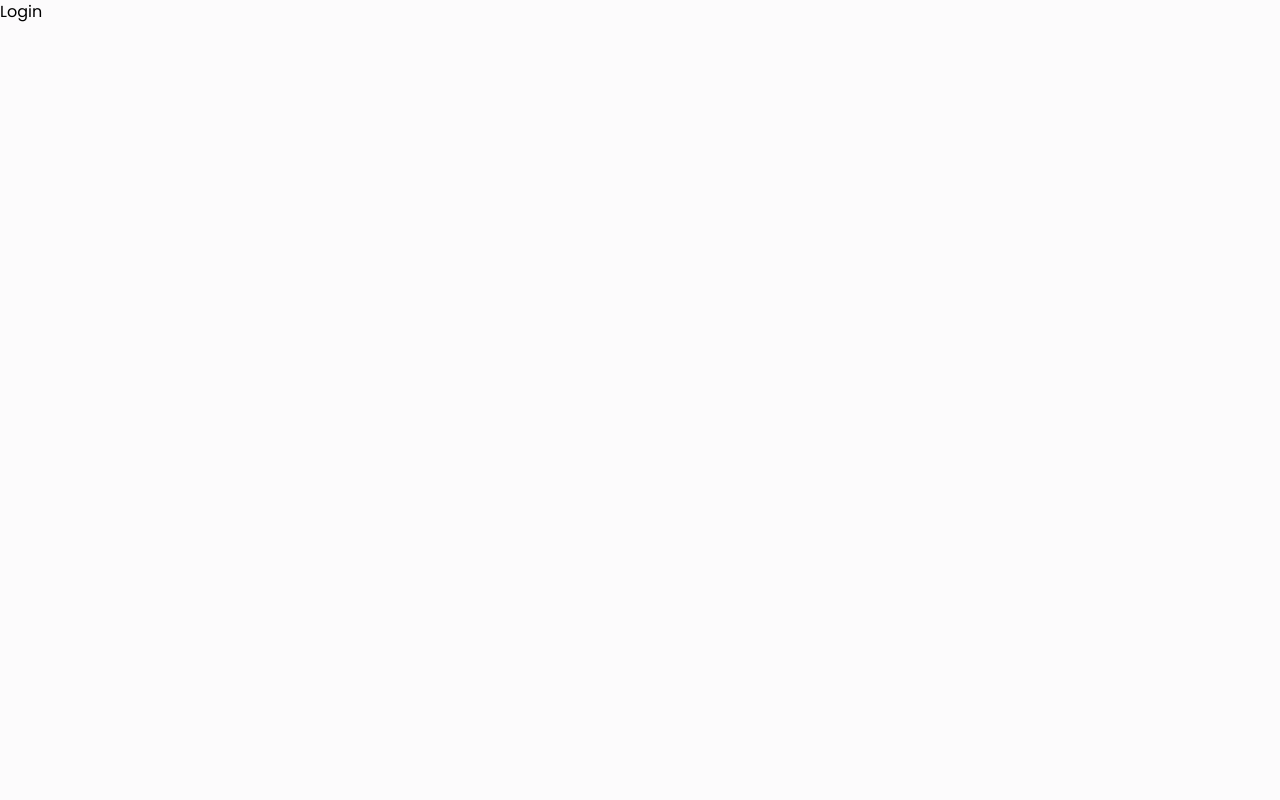
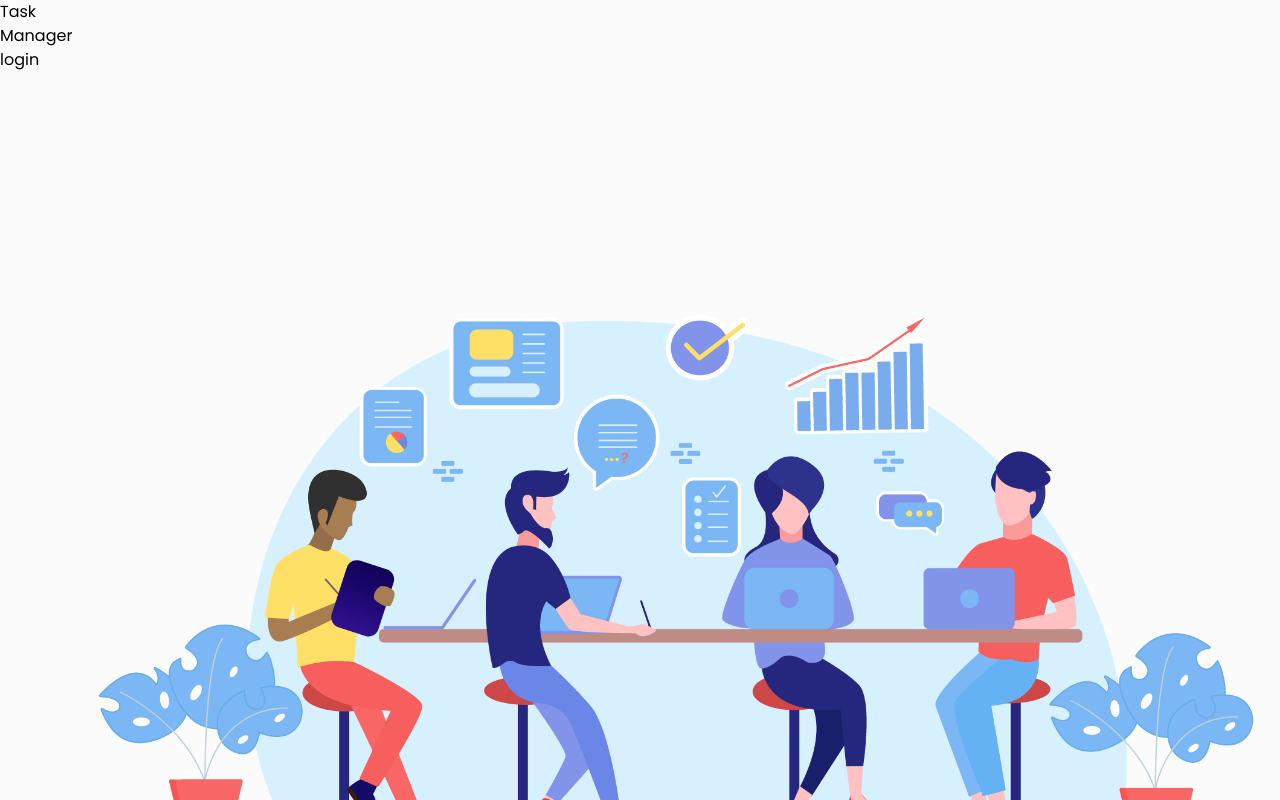
Before and after one commit to GOBINDA-GAGAN/Task-Manager-App-MERN, a React (Vite) app in the folder Frontend/: page /login in a window 1280 px wide. Shown: the top 800 px of the page. Built offline with nearby package versions, Linux system fonts and the light colour scheme.

Commit message:
start with login page ui

```diff
--- /dev/null
+++ b/Frontend/src/components/Layouts/AuthLayout.jsx
@@ -0,0 +1,19 @@
+import React from "react";
+import UI_Image from "../../assets/images/team_working.png";
+
+const AuthLayout = ({ children }) => {
+  return (
+    <div className="flex h-screen md:h-[60vh]">
+      <div>
+        <h1>Task Manager</h1>
+        <p>login</p>
+      </div>
+
+      <div>
+        <img src={UI_Image} alt="Task Manager" />
+      </div>
+    </div>
+  );
+};
+
+export default AuthLayout;
--- a/Frontend/src/pages/Auth/Login.jsx
+++ b/Frontend/src/pages/Auth/Login.jsx
@@ -1,11 +1,8 @@
-import React from 'react'
+import React from "react";
+import AuthLayout from "../../components/Layouts/AuthLayout";
 
 const Login = () => {
-  return (
-    <div>
-      Login
-    </div>
-  )
-}
+  return <AuthLayout>Login</AuthLayout>;
+};
 
-export default Login
+export default Login;
```
Also changed, not shown: Frontend/public/bg.jpg (added), Frontend/src/assets/images/team_working.png (added).
